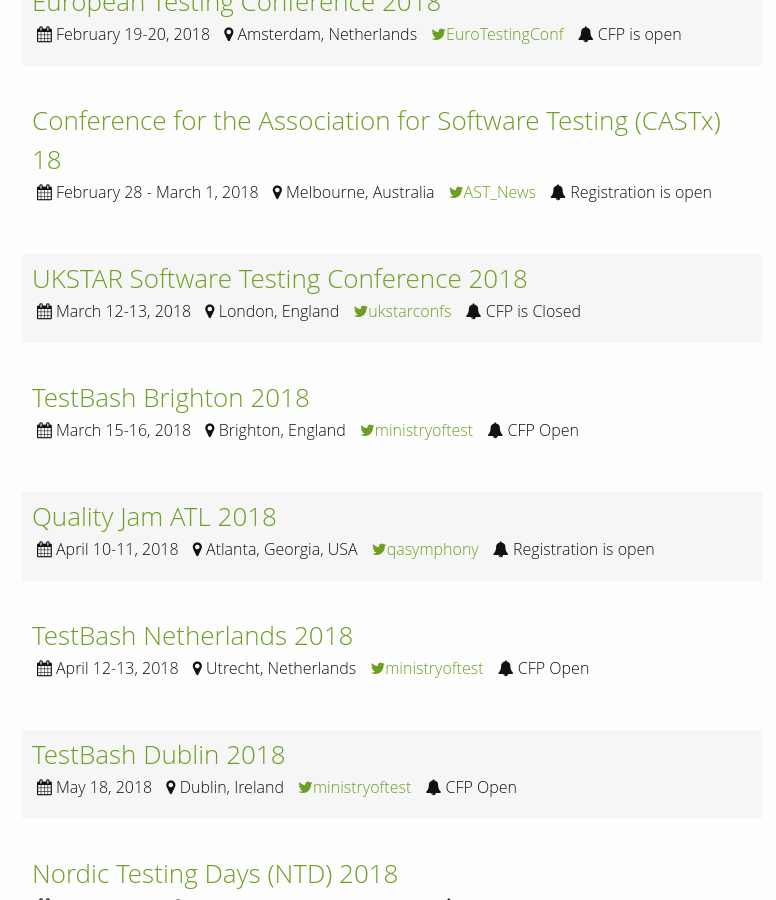
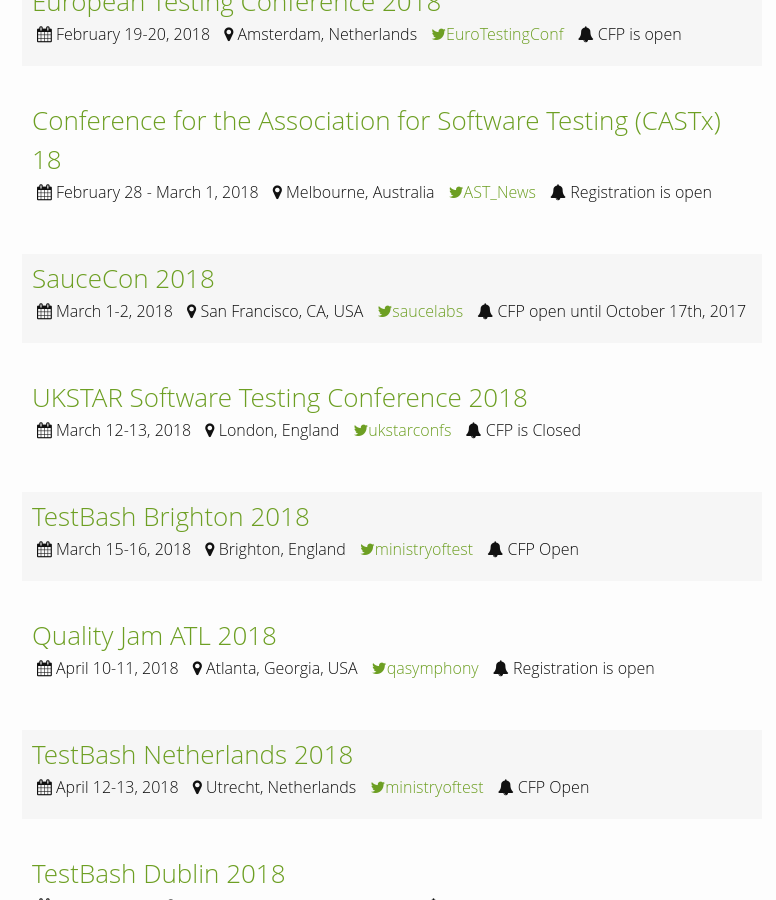
Before and after one commit to TestingConferences/testingconferences.github.io, a Jekyll site: the page built from index.html, in a window 1280 px wide and 900 px high, scrolled down 3638 px. Shown: the whole window, without its empty margins (248-1024 px from the left). Built offline with Jekyll 4.4.1, drawn with Linux system fonts in a browser that asks for light colours.

Commit message:
Added SauceCon 2018 + past videos

```diff
--- a/_data/current.yml
+++ b/_data/current.yml
@@ -213,6 +213,13 @@
   twitter: AST_News
   status: Registration is open
 
+- name: SauceCon 2018
+  location: San Francisco, CA, USA
+  dates: "March 1-2, 2018"
+  url: http://saucecon.com/
+  twitter: saucelabs
+  status: CFP open until October 17th, 2017
+
 - name: UKSTAR Software Testing Conference 2018
   location: London, England
   dates: "March 12-13, 2018"
--- a/_data/past.yml
+++ b/_data/past.yml
@@ -130,6 +130,7 @@
   dates: "June 6-8, 2017"
   url: http://saucecon.com/
   twitter: saucelabs
+  video_url: https://saucecon.com/2017/
 
 - name: Heisenbug 2017 Piter
   location: Saint Petersburg, Russia
```
